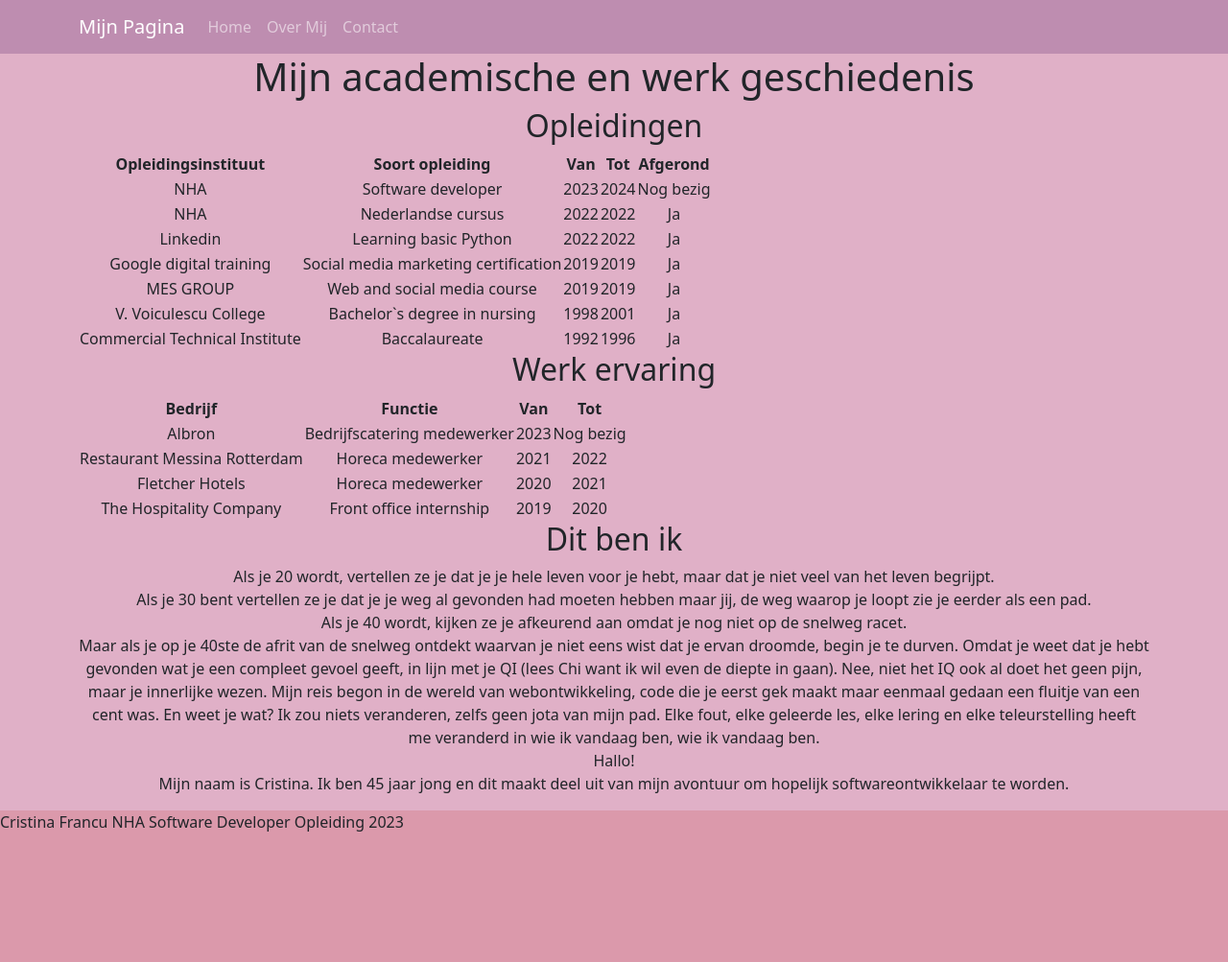
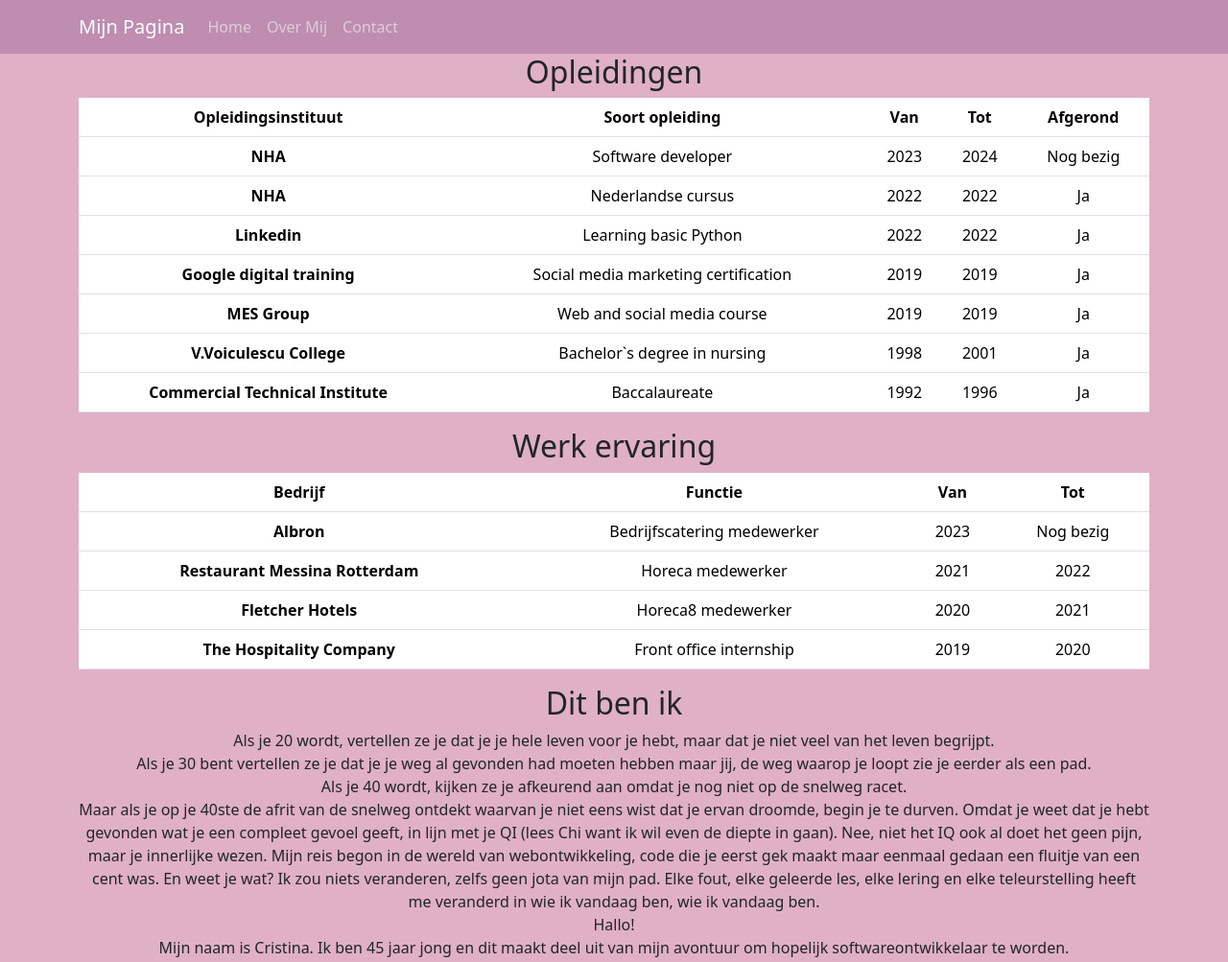
Before and after one commit to CrisFra/Huiswerk-les-22, a plain HTML site: page overmij.html in a window 1280 px wide. Shown: the top 1003 px of the page at 96% size. Drawn offline with nearby package versions, Linux system fonts and the light colour scheme.

Commit message:
updating code updating code

```diff
--- a/overmij.html
+++ b/overmij.html
@@ -6,8 +6,10 @@
     <meta charset="utf-8">
     <meta http-equiv="X-UA-Compatible" content="IE=edge" />
     <meta name="viewport" content="width=device-width, initial-scale=1.0">
-    <link rel="stylesheet" href="https://cdn.jsdelivr.net/npm/bootstrap@5.3.2/dist/css/bootstrap.min.css" integrity="sha256-MBffSnbbXwHCuZtgPYiwMQbfE7z+GOZ7fBPCNB06Z98=" crossorigin="anonymous">
-    <script src="https://cdn.jsdelivr.net/npm/bootstrap@5.3.2/dist/js/bootstrap.bundle.min.js" integrity="sha256-gvZPYrsDwbwYJLD5yeBfcNujPhRoGOY831wwbIzz3t0=" crossorigin="anonymous"></script>
+    <link rel="stylesheet" href="https://cdn.jsdelivr.net/npm/bootstrap@5.3.2/dist/css/bootstrap.min.css"
+        integrity="sha256-MBffSnbbXwHCuZtgPYiwMQbfE7z+GOZ7fBPCNB06Z98=" crossorigin="anonymous">
+    <script src="https://cdn.jsdelivr.net/npm/bootstrap@5.3.2/dist/js/bootstrap.bundle.min.js"
+        integrity="sha256-gvZPYrsDwbwYJLD5yeBfcNujPhRoGOY831wwbIzz3t0=" crossorigin="anonymous"></script>
     <link rel="stylesheet" href="css/style.css">
 </head>
 
@@ -31,61 +33,63 @@
     <div class="container text-center">
         <div class="row justify-content-sm-center">
             <div class="col">
-                <h1>Mijn academische en werk geschiedenis</h1>
                 <section>
                     <h2>Opleidingen</h2>
-                    <table>
+                    <table class="table">
+                        <thead>
                             <tr>
-                            <th>Opleidingsinstituut</th>
-                            <th>Soort opleiding</th>
-                            <th>Van</th>
-                            <th>Tot</th>
-                            <th>Afgerond</th>
+                                <th scope="col">Opleidingsinstituut</th>
+                                <th scope="col">Soort opleiding</th>
+                                <th scope="col">Van</th>
+                                <th scope="col">Tot</th>
+                                <th scope="col">Afgerond</th>
                             </tr>
+                        </thead>
+                        <tbody>
                             <tr>
-                            <td>NHA</td>
+                                <th scope="row">NHA</th>
                                 <td>Software developer</td>
                                 <td>2023</td>
                                 <td>2024</td>
                                 <td>Nog bezig</td>
                             </tr>
                             <tr>
-                            <td>NHA</td>
+                                <th scope="row">NHA</th>
                                 <td>Nederlandse cursus</td>
                                 <td>2022</td>
                                 <td>2022</td>
                                 <td>Ja</td>
                             </tr>
                             <tr>
-                            <td>Linkedin</td>
+                                <th scope="row">Linkedin</th>
                                 <td>Learning basic Python</td>
                                 <td>2022</td>
                                 <td>2022</td>
                                 <td>Ja</td>
                             </tr>
                             <tr>
-                            <td>Google digital training</td>
+                                <th scope="row">Google digital training</th>
                                 <td>Social media marketing certification</td>
                                 <td>2019</td>
                                 <td>2019</td>
                                 <td>Ja</td>
                             </tr>
                             <tr>
-                            <td>MES GROUP</td>
+                                <th scope="row">MES Group</th>
                                 <td>Web and social media course</td>
                                 <td>2019</td>
                                 <td>2019</td>
                                 <td>Ja</td>
                             </tr>
                             <tr>
-                            <td>V. Voiculescu College</td>
+                                <th scope="row">V.Voiculescu College</th>
                                 <td>Bachelor`s degree in nursing</td>
                                 <td>1998</td>
                                 <td>2001</td>
                                 <td>Ja</td>
                             </tr>
                             <tr>
-                            <td>Commercial Technical Institute</td>
+                                <th scope="row">Commercial Technical Institute</th>
                                 <td>Baccalaureate</td>
                                 <td>1992</td>
                                 <td>1996</td>
@@ -95,39 +99,44 @@
                 </section>
                 <section>
                     <h2>Werk ervaring</h2>
-                    <table>
+                    <table class="table">
+                        <thead>
                             <tr>
-                            <th>Bedrijf</th>
-                            <th>Functie</th>
-                            <th>Van</th>
-                            <th>Tot</th>
+                                <th scope="col">Bedrijf</th>
+                                <th scope="col">Functie</th>
+                                <th scope="col">Van</th>
+                                <th scope="col">Tot</th>
                             </tr>
+                        </thead>
+                        <tbody>
                             <tr>
-                            <td>Albron</td>
+                                <th scope="row">Albron</th>
                                 <td>Bedrijfscatering medewerker</td>
                                 <td>2023</td>
                                 <td>Nog bezig</td>
                             </tr>
                             <tr>
-                            <td>Restaurant Messina Rotterdam</td>
+                                <th scope="row">Restaurant Messina Rotterdam</th>
                                 <td>Horeca medewerker</td>
                                 <td>2021</td>
                                 <td>2022</td>
                             </tr>
                             <tr>
-                            <td>Fletcher Hotels</td>
-                            <td>Horeca medewerker</td>
+                                <th scope="row">Fletcher Hotels</th>
+                                <td>Horeca8 medewerker</td>
                                 <td>2020</td>
                                 <td>2021</td>
-                            </t2r>
+                            </tr>
                             <tr>
-                            <td>The Hospitality Company</td>
+                                <th scope="row">The Hospitality Company</th>
                                 <td>Front office internship</td>
                                 <td>2019</td>
                                 <td>2020</td>
                             </tr>
+                        </tbody>
                     </table>
                 </section>
+
             </div>
         </div>
     </div>
```
Also changed, not shown: contact.html (+5 -3 lines), css/style.css (line endings or trailing spaces). Lines whose indentation alone changed are shown as unchanged.
